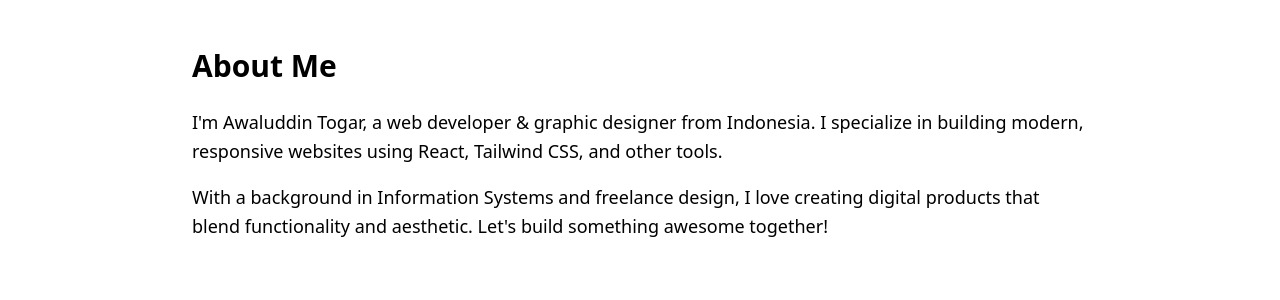
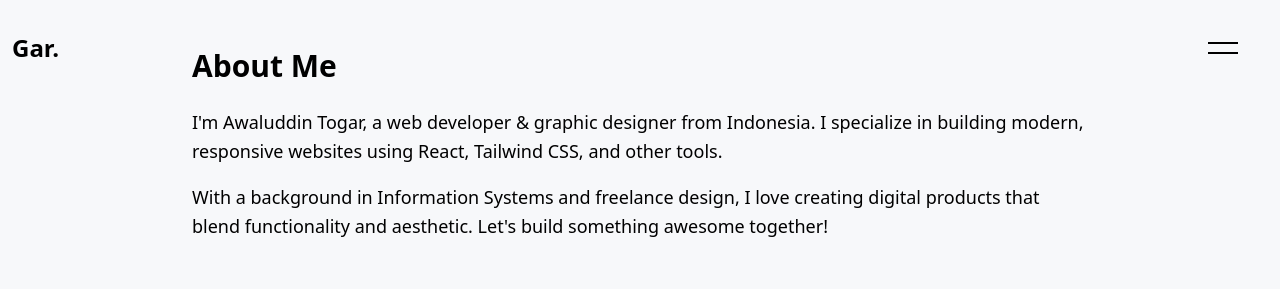
Before and after one commit to awtogar/Portfolio, a React (Vite) app: page /about in a window 1280 px wide. Shown: the top 300 px of the page. Built offline with nearby package versions, Linux system fonts and the light colour scheme.

Commit message:
add button theme

```diff
--- a/src/App.jsx
+++ b/src/App.jsx
@@ -1,9 +1,7 @@
 import { Route, BrowserRouter as Router, Routes } from "react-router-dom"
-// 🎨 Global Styles
+import { useRef } from "react"
 import "./styles/globals.css"
-// 🧱 Layout Components
 import Header from "./components/Header/Header"
-// 🌀 Utilities
 import SmoothScrollWrapper from "./components/Scroller/SmoothScrollWrapper"
 import StickyCursor from "./components/StickyCursor"
 import About from "./pages/About"
@@ -12,12 +10,14 @@ import Home from "./pages/Home"
 import Project from "./pages/Project"
 
 const App = () => {
+	const stickyElement = useRef(null)
+
 	return (
 		<Router>
 			<SmoothScrollWrapper>
-				<main className="bg-white">
-					<Header />
-					<StickyCursor />
+				<main className="bg-bg-900">
+					<Header ref={stickyElement} />
+					<StickyCursor stickyElement={stickyElement} />
 					<Routes>
 						{/* manggil tampilan berdasarkan id dari elemen pagesnya menggunakan router */}
 						<Route path="/" element={<Home />} />
--- a/src/components/Header/Header.jsx
+++ b/src/components/Header/Header.jsx
@@ -1,11 +1,30 @@
+/* eslint-disable no-unused-vars */
+import { forwardRef } from 'react'
 import './header.css'
+import { RiSunLine, RiMoonLine } from '@remixicon/react'
 
-const Header = () => {
+const Header = forwardRef(function Header(props, ref) {
+
+	const menus = [
+		{ name: "home", path: "/" },
+		{ name: "about", path: "/about"},
+		{ name: "project", path: "/project"},
+		{ name: "contact", path: "/contact"},
+	]
+
   return (
-	<div className='header'>
-		<div className="burger"></div>
-	</div>
+    <div className='header fixed flex w-full justify-between items-center p-3 box-border mix-blend-difference cursor-pointer z-[1]'>
+	  <div className="items-center justify-center text-2xl font-bold text-bg-900 antialiased">
+		<span >Gar.</span>
+	  </div>
+	  <div className="menu">
+		<div className="burger">
+			<div ref={ref} className="bounds"></div>
+		</div>
+	  	<div className="Toggle"></div>
+	  </div>
+    </div>
   )
-}
+})
 
 export default Header
--- a/src/components/Header/header.css
+++ b/src/components/Header/header.css
@@ -1,14 +1,16 @@
-.header{
+/* backup css tailwind */
+/* .header{
     position: fixed;
     display: flex;
     width: 100%;
-    justify-content: flex-end;
+    justify-content: space-between;
+    align-items: center;
     padding: 10px;
     box-sizing: border-box;
     cursor: pointer;
     mix-blend-mode: difference;
     z-index: 1;
-}
+} */
 
 .burger{
     position: relative;
@@ -27,3 +29,15 @@
     background-color: var(--color-bg-900);
     mix-blend-mode: difference;
 }
+
+.bounds {
+    position: absolute;
+    top: 0;
+    left: 0;
+    width: 100%;
+    height: 100%;
+    pointer-events: all;
+}
+.bounds:hover{
+    transform: scale(3);
+}
--- a/src/components/StickyCursor/index.jsx
+++ b/src/components/StickyCursor/index.jsx
@@ -1,10 +1,11 @@
 /* eslint-disable no-unused-vars */
-import { useEffect, useCallback, useMemo } from 'react';
+import { useEffect, useCallback, useMemo, useState } from 'react';
 import './stickyCursor.css';
 import { motion, useMotionValue, useSpring } from 'framer-motion';
 
 const StickyCursor = ({ stickyElement }) => {
-  const cursorSize = 15;
+  const [isHovered, setIsHovered] = useState(false);
+  const cursorSize = isHovered ? 60 : 15;
 
   const mouseX = useMotionValue(0);
   const mouseY = useMotionValue(0);
@@ -20,14 +21,57 @@ const StickyCursor = ({ stickyElement }) => {
 
   const manageMouseMove = useCallback((e) => {
     const { clientX, clientY } = e;
-    mouseX.set(clientX - cursorSize / 2);
-    mouseY.set(clientY - cursorSize / 2);
-  }, [mouseX, mouseY]);
+
+    if (stickyElement && stickyElement.current) {
+      const { left, top, height, width } = stickyElement.current.getBoundingClientRect();
+
+      // Center position of the stickyElement
+      const center = { x: left + width / 2, y: top + height / 2 };
+
+      if (isHovered) {
+        // Distance between the mouse pointer and the center of the custom cursor
+        const distance = { x: clientX - center.x, y: clientY - center.y };
+
+        // Move mouse to center of stickyElement + slightly move it towards the mouse pointer
+        mouseX.set((center.x - cursorSize / 2) + (distance.x * 0.1));
+        mouseY.set((center.y - cursorSize / 2) + (distance.y * 0.1));
+      } else {
+        // Normal cursor movement
+        mouseX.set(clientX - cursorSize / 2);
+        mouseY.set(clientY - cursorSize / 2);
+      }
+    } else {
+      // Fallback to normal cursor movement
+      mouseX.set(clientX - cursorSize / 2);
+      mouseY.set(clientY - cursorSize / 2);
+    }
+  }, [mouseX, mouseY, stickyElement, isHovered, cursorSize]);
+
+  const manageMouseOver = useCallback(() => {
+    setIsHovered(true);
+  }, []);
+
+  const manageMouseLeave = useCallback(() => {
+    setIsHovered(false);
+  }, []);
+
+  useEffect(() => {
+    if (stickyElement && stickyElement.current) {
+      const element = stickyElement.current;
+      element.addEventListener("mouseenter", manageMouseOver);
+      element.addEventListener("mouseleave", manageMouseLeave);
+
+      return () => {
+        element.removeEventListener("mouseenter", manageMouseOver);
+        element.removeEventListener("mouseleave", manageMouseLeave);
+      };
+    }
+  }, [stickyElement, manageMouseOver, manageMouseLeave]);
 
   useEffect(() => {
     window.addEventListener("mousemove", manageMouseMove);
     return () => {
-      window.removeEventListener("mousemove", manageMouseMove)
+      window.removeEventListener("mousemove", manageMouseMove);
     }
   }, [manageMouseMove]);
 
@@ -38,6 +82,10 @@ const StickyCursor = ({ stickyElement }) => {
           left: smoothX,
           top: smoothY,
         }}
+        animate={{
+          width: cursorSize,
+          height: cursorSize
+        }}
         className="cursor">
       </motion.div>
     </div>
```
